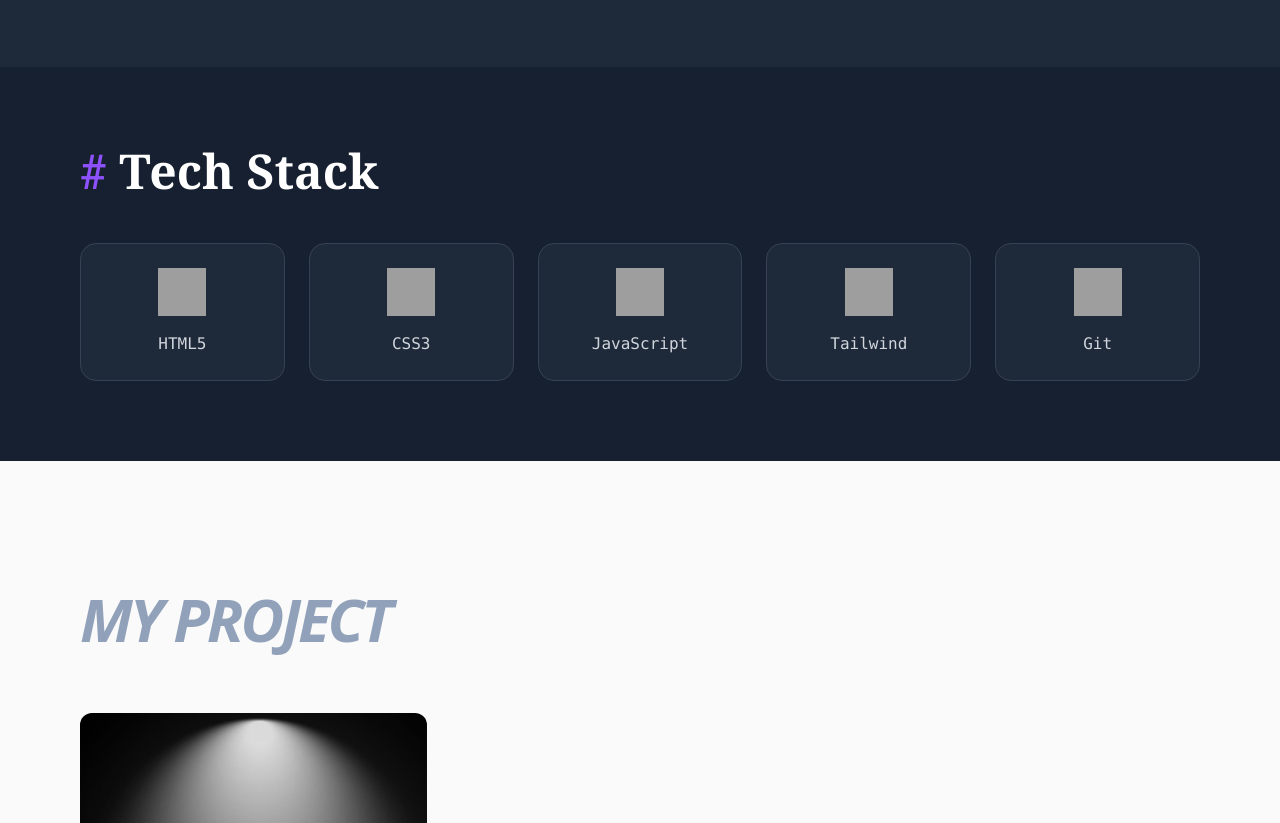
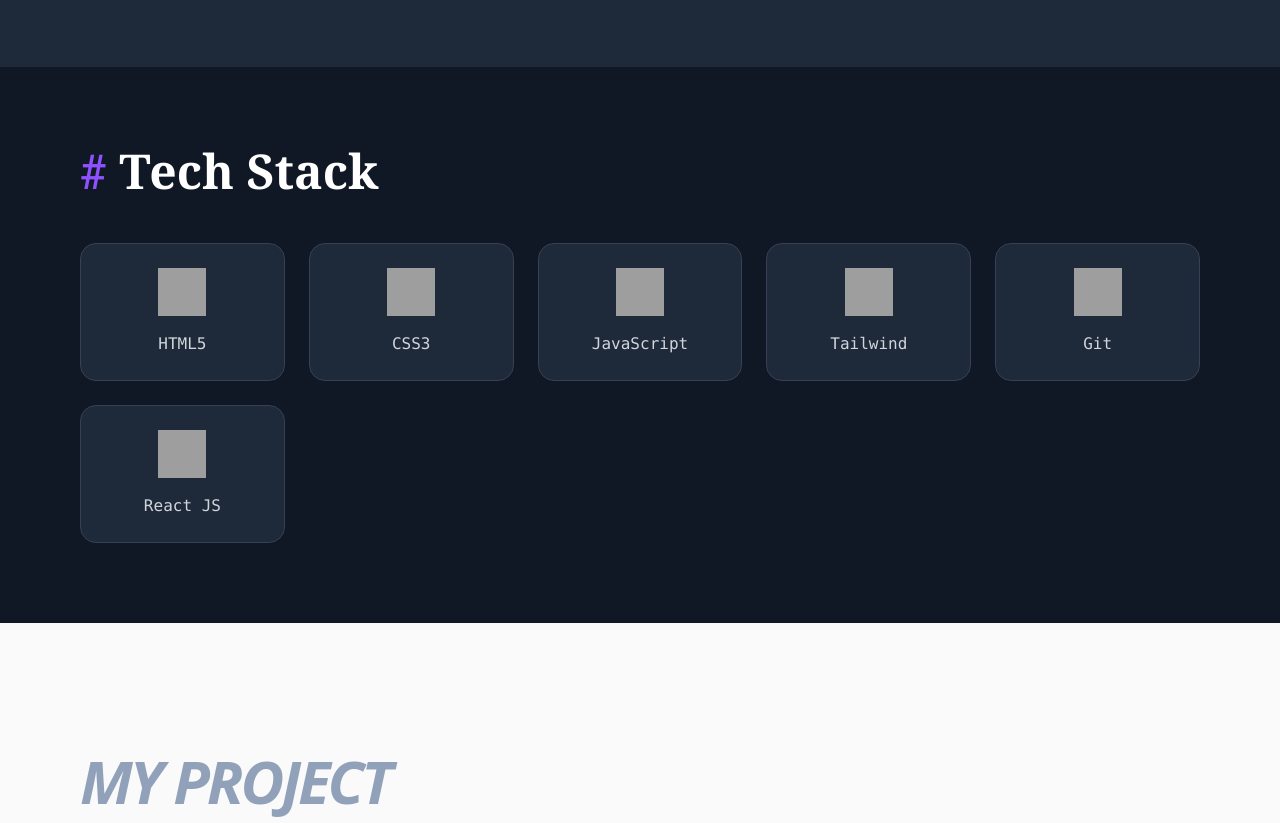
Before and after one commit to ricyrfnputra/portfolio, a website built with Vite: page index.html in a window 1280 px wide. Shown: the part 773-1596 px from the top of the page. Built offline with nearby package versions, Linux system fonts and the light colour scheme; grey boxes are pictures that could not be loaded.

Commit message:
add tech stack

```diff
--- a/index.html
+++ b/index.html
@@ -65,12 +65,13 @@
     </div>
   </section> -->
 
-    <section id="skills" class="py-20 px-6 md:px-20 bg-gray-900/50">
+    <section id="skills" class="py-20 px-6 md:px-20 bg-gray-950/50">
       <div class="max-w-6xl mx-auto">
         <div class="mb-12">
           <h2 class="text-3xl md:text-5xl font-serif font-bold text-white hover:"><span class="text-violet-500">#</span> Tech Stack</h2>
         </div>
 
+        <!-- List -->
         <div class="grid grid-cols-2 sm:grid-cols-3 lg:grid-cols-5 gap-6">
           <div class="group p-6 bg-gray-800 border border-gray-700 rounded-2xl flex flex-col items-center justify-center transition-all duration-300 hover:border-violet-500 hover:-translate-y-2">
             <img src="https://cdn.jsdelivr.net/gh/devicons/devicon/icons/html5/html5-original.svg" class="size-12 mb-4 group-hover:scale-110 transition" alt="HTML5" />
@@ -95,6 +96,11 @@
           <div class="group p-6 bg-gray-800 border border-gray-700 rounded-2xl flex flex-col items-center justify-center transition-all duration-300 hover:border-violet-500 hover:-translate-y-2">
             <img src="https://cdn.jsdelivr.net/gh/devicons/devicon/icons/git/git-original.svg" class="size-12 mb-4 group-hover:scale-110 transition" alt="Git" />
             <span class="font-mono text-gray-300 group-hover:text-white">Git</span>
+          </div>
+
+          <div class="group p-6 bg-gray-800 border border-gray-700 rounded-2xl flex flex-col items-center justify-center transition-all duration-300 hover:border-violet-500 hover:-translate-y-2">
+            <img src="https://cdn.jsdelivr.net/gh/devicons/devicon@latest/icons/react/react-original.svg"class="size-12 mb-4 group-hover:scale-110 transition" alt="Git" />
+            <span class="font-mono text-gray-300 group-hover:text-white">React JS</span>
           </div>
         </div>
       </div>
--- a/vite.config.js
+++ b/vite.config.js
@@ -1,5 +1,6 @@
 import { defineConfig } from 'vite'
 import tailwindcss from '@tailwindcss/vite'
+
 
 export default defineConfig({
   plugins: [
```
